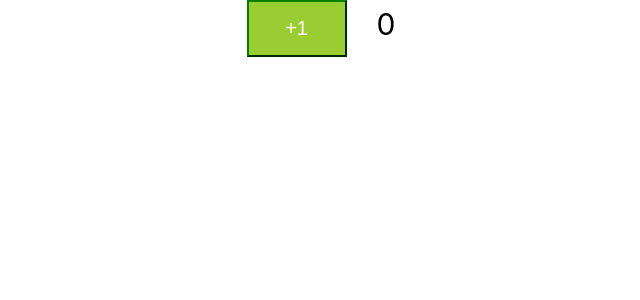
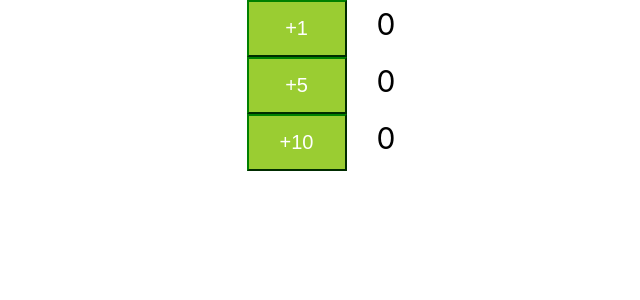
Before and after one commit to GilbertII/TodoApp, a React (Create React App) app: page / in a window 1280 px wide. Shown: the top 300 px of the page, without its empty margins (304-944 px from the left). Built offline with nearby package versions, Linux system fonts and the light colour scheme.

Commit message:
add props counter comp

```diff
--- a/src/App.js
+++ b/src/App.js
@@ -19,8 +19,10 @@ class App extends Component {
 class ExampleComponent extends Component {
   render() {
     return (
-      <div className="exampleComponent">
-        <Counter />
+      <div className="App">
+        <Counter incBy={1} />
+        <Counter incBy={5} />
+        <Counter incBy={10} />
       </div>
     );
   }
--- a/src/components/counter/Counter.js
+++ b/src/components/counter/Counter.js
@@ -15,14 +15,14 @@ class Counter extends Component {
 
   increamentHandler() {
     this.setState({
-      counter: this.state.counter + 1,
+      counter: this.state.counter + this.props.incBy,
     });
   }
 
   render() {
     return (
       <div>
-        <button onClick={this.increamentHandler}>+1</button>
+        <button onClick={this.increamentHandler}>+{this.props.incBy}</button>
         <span className={classes.count}>{this.state.counter}</span>
       </div>
     );
```
